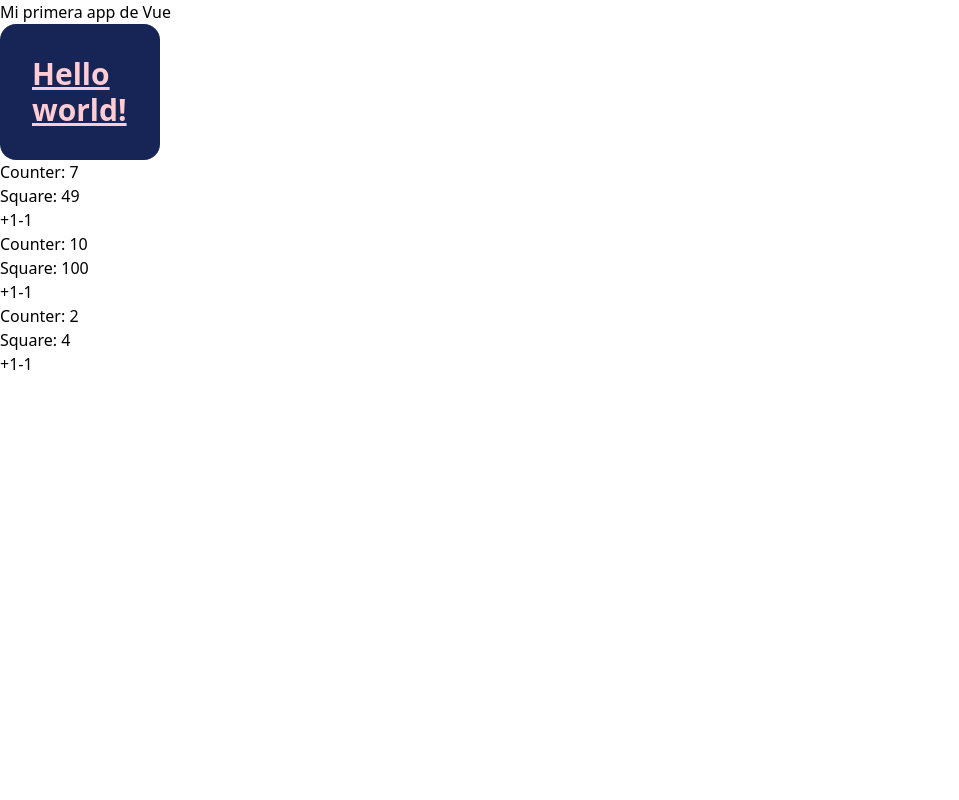
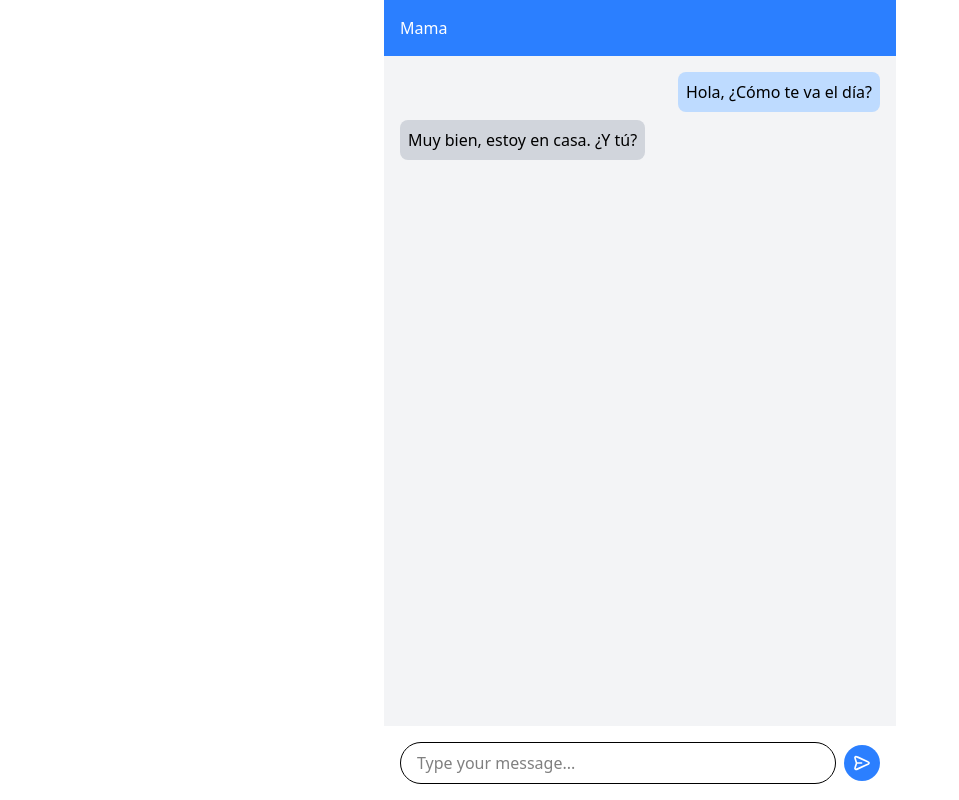
Before and after one commit to franramirezoliver/indecision-app, a Vue app: page / in a window 1280 px wide. Shown: the whole page, without its empty margins (0-959 px from the left). Built offline with nearby package versions, Linux system fonts and the light colour scheme.

Commit message:
Pantalla de chat

```diff
--- /dev/null
+++ b/src/App-counter.vue
@@ -0,0 +1,17 @@
+<template>
+  <h1>Mi primera app de Vue</h1>
+
+  <h1>Hello world!</h1>
+
+  <MenusNumerator :valorem="7" />
+
+  <MenusNumeratorScript :valorem="10" />
+
+  <MeusNumeratorScript2 :valorem="2" />
+</template>
+
+<script lang="ts" setup>
+import MenusNumerator from './components/MenusNumerator.vue';
+import MenusNumeratorScript from './components/MenusNumeratorScript.vue';
+import MeusNumeratorScript2 from './components/meus-numerator-script/MenusNumeratorScript2.vue';
+</script>
--- a/src/App.vue
+++ b/src/App.vue
@@ -1,19 +1,7 @@
 <template>
-  <h1>Mi primera app de Vue</h1>
-
-  <h1 class="text-3xl text-rose-200 font-bold underline bg-blue-950 p-8 rounded-2xl w-40">
-    Hello world!
-  </h1>
-
-  <MenusNumerator :valorem="7" />
-
-  <MenusNumeratorScript :valorem="10" />
-
-  <MeusNumeratorScript2 :valorem="2" />
+  <IndecisionView />
 </template>
 
 <script lang="ts" setup>
-import MenusNumerator from './components/MenusNumerator.vue';
-import MenusNumeratorScript from './components/MenusNumeratorScript.vue';
-import MeusNumeratorScript2 from './components/meus-numerator-script/MenusNumeratorScript2.vue';
+import IndecisionView from './views/IndecisionView.vue';
 </script>
--- a/src/components/MenusNumerator.vue
+++ b/src/components/MenusNumerator.vue
@@ -12,14 +12,11 @@
 
 <script lang="ts" setup>
 import { computed, ref } from 'vue';
+import { useNumerator } from '@/composables/useNumerator';
 
 interface Props {
   valorem: number;
 }
-
 const props = defineProps<Props>();
-
-const numerus = ref(props.valorem);
-
-const quadrataNumerus = computed(() => numerus.value * numerus.value);
+const { numerus, quadrataNumerus } = useNumerator(props.valorem);
 </script>
--- /dev/null
+++ b/src/composables/useNumerator.ts
@@ -0,0 +1,12 @@
+import { computed, ref } from 'vue';
+
+export const useNumerator = (incipiensValorem: number = 10) => {
+  const numerus = ref(incipiensValorem);
+
+  const quadrataNumerus = computed(() => numerus.value * numerus.value);
+
+  return {
+    numerus,
+    quadrataNumerus,
+  };
+};
--- /dev/null
+++ b/src/views/IndecisionView.vue
@@ -0,0 +1,56 @@
+<template>
+  <div class="bg-gray-100 h-screen flex flex-col max-w-lg mx-auto">
+    <div class="bg-blue-500 p-4 text-white flex justify-between items-center">
+      <span>Mama</span>
+    </div>
+
+    <div class="p-4 flex-1 overflow-y-auto">
+      <div class="flex flex-col space-y-2">
+        <div class="flex justify-end">
+          <div class="bg-blue-200 text-black p-2 max-w-xs rounded-lg">
+            Hola, ¿Cómo te va el día?
+          </div>
+        </div>
+
+        <div class="flex">
+          <div class="bg-gray-300 text-black p-2 max-w-xs rounded-lg">
+            Muy bien, estoy en casa. ¿Y tú?
+          </div>
+        </div>
+      </div>
+    </div>
+
+    <div class="bg-white flex items-center p-4">
+      <input
+        type="text"
+        class="px-4 py-2 flex-1 border rounded-full focus:outline-none"
+        placeholder="Type your message..."
+      />
+
+      <button
+        class="bg-blue-500 text-white rounded-full p-2 ml-2 hover:bg-blue-600 focus:outline-none"
+      >
+        <svg
+          width="20px"
+          height="20px"
+          viewBox="0 0 24 24"
+          fill="none"
+          xmlns="http://www.w3.org/2000/svg"
+          stroke="#ffffff"
+        >
+          <g id="SVGRepo_bgCarrier" stroke-width="0"></g>
+          <g id="SVGRepo_tracerCarrier" stroke-linecap="round" stroke-linejoin="round"></g>
+          <g id="SVGRepo_iconCarrier">
+            <path
+              d="M11.5003 12H5.41872M5.24634 12.7972L4.24158 15.7986C3.69128 17.4424 3.41613 18.2643 3.61359 18.7704C3.78506 19.21 4.15335 19.5432 4.6078 19.6701C5.13111 19.8161 5.92151 19.4604 7.50231 18.7491L17.6367 14.1886C19.1797 13.4942 19.9512 13.1471 20.1896 12.6648C20.3968 12.2458 20.3968 11.7541 20.1896 11.3351C19.9512 10.8529 19.1797 10.5057 17.6367 9.81135L7.48483 5.24303C5.90879 4.53382 5.12078 4.17921 4.59799 4.32468C4.14397 4.45101 3.77572 4.78336 3.60365 5.22209C3.40551 5.72728 3.67772 6.54741 4.22215 8.18767L5.24829 11.2793C5.34179 11.561 5.38855 11.7019 5.407 11.8459C5.42338 11.9738 5.42321 12.1032 5.40651 12.231C5.38768 12.375 5.34057 12.5157 5.24634 12.7972Z"
+              stroke="#ffffff"
+              stroke-width="2"
+              stroke-linecap="round"
+              stroke-linejoin="round"
+            ></path>
+          </g>
+        </svg>
+      </button>
+    </div>
+  </div>
+</template>
```
